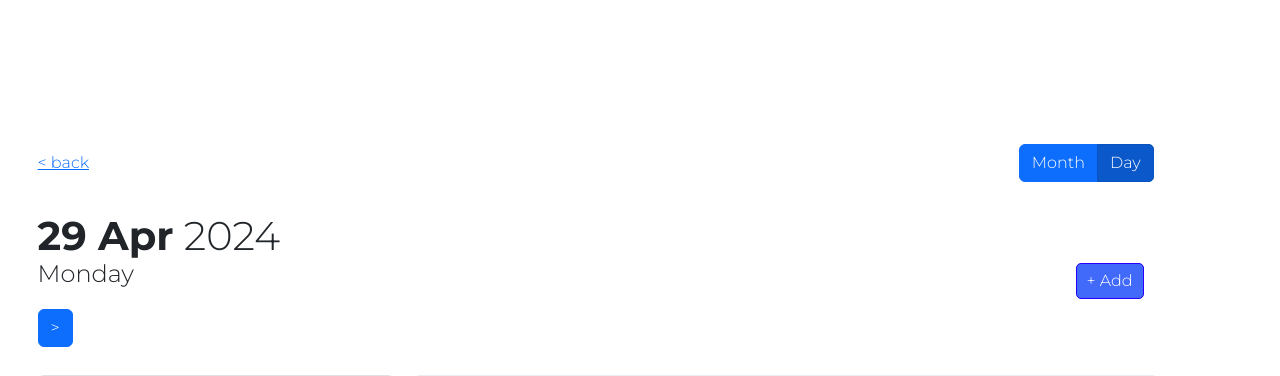
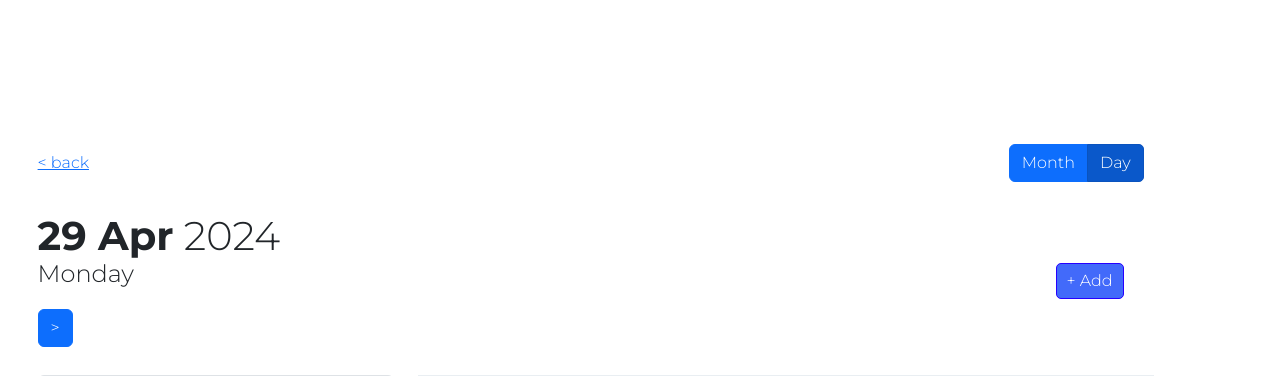
Before and after one commit to JosephLambon/Productivity-App, a Django app: page /day-view/1 in a window 1280 px wide. Shown: the part 64-440 px from the top of the page. Run offline with Django 5.2, Linux system fonts and the light colour scheme; a user stored in the database is signed in; data comes from the database, SQL or seed files in the repository; both versions use the stored data as it was after the commit; some libraries are stand-ins or nearby versions.

Commit message:
Added padding to RHS of day view scheduler.

```diff
--- a/Tasks/static/Tasks/calendar.css
+++ b/Tasks/static/Tasks/calendar.css
@@ -36,6 +36,7 @@
   background-color: rgba(0, 136, 255, 0.377);
   margin: 0;
   padding: 1px;
+  margin-right: 10px;
 }
 
 .event-title {
@@ -104,6 +105,7 @@
   justify-content: space-between;
   align-items: center;
   margin-bottom: 20px;
+  margin-right: 10px;
 }
 
 .position-relative {
```
Also changed, not shown: db.sqlite3.
